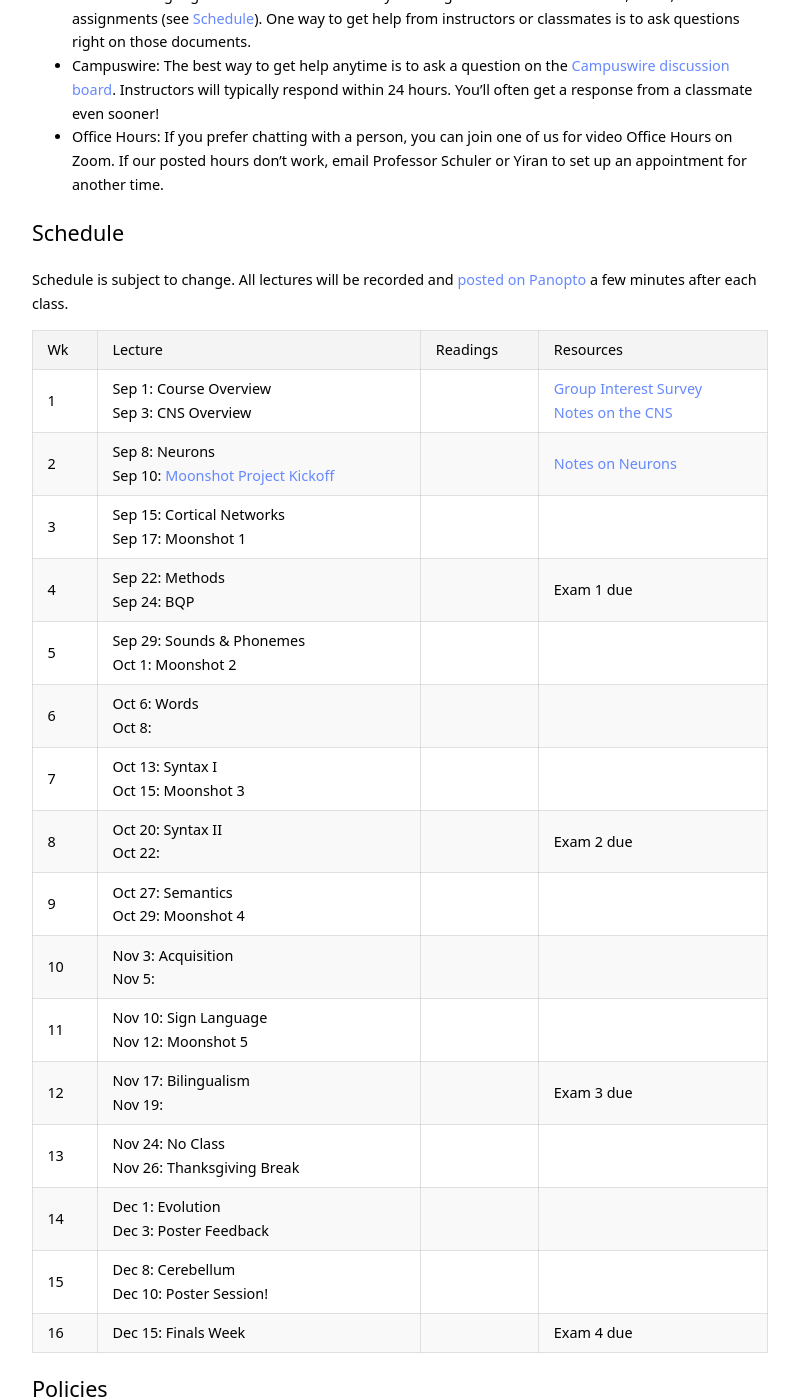
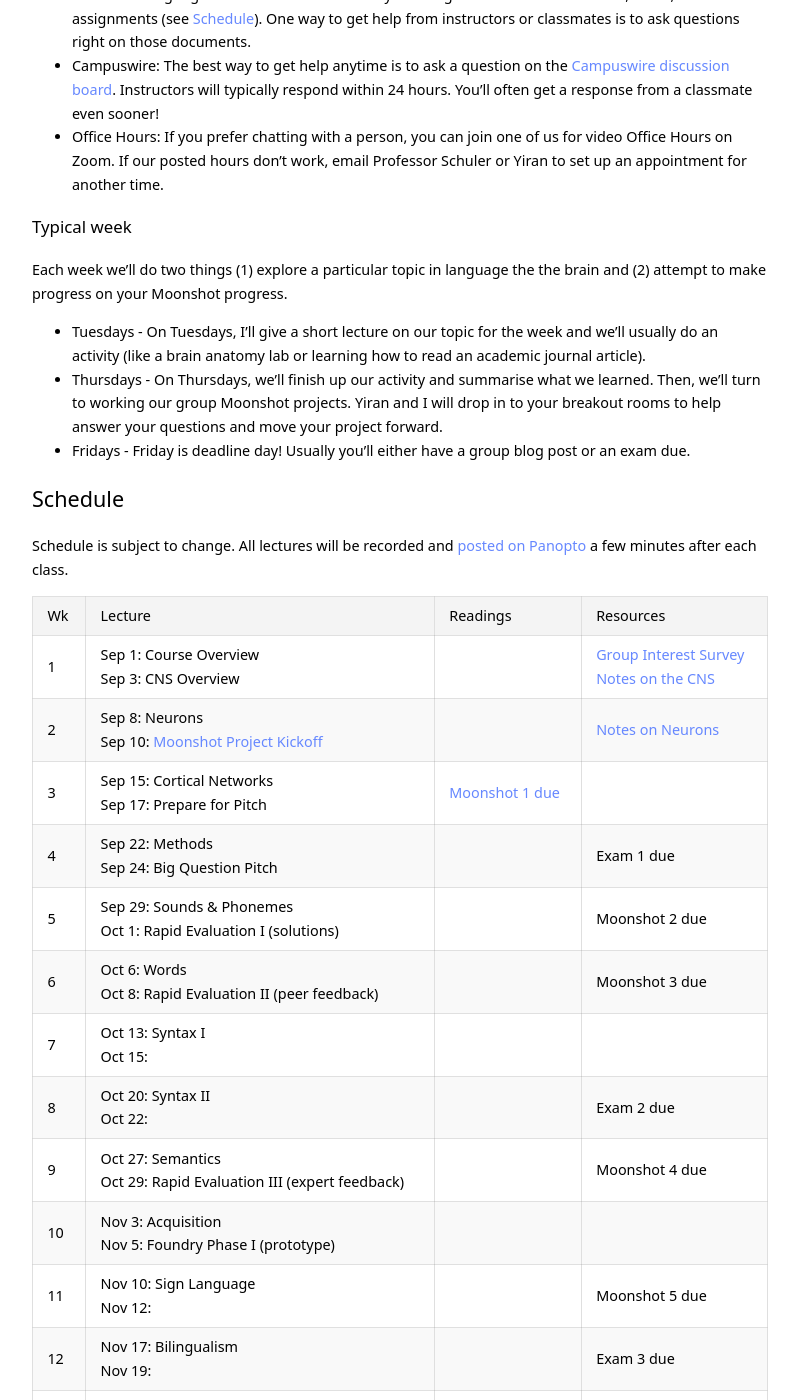
Before and after one commit to kschuler/ling104, a Jekyll site: the page built from index.md, in a window 1280 px wide and 1400 px high, scrolled down 1476 px. Shown: the whole window, without its empty margins (240-1039 px from the left). Built offline with Jekyll 4.4.1, drawn with Linux system fonts in a browser that asks for light colours; some of the changed text lies outside the part shown.

Commit message:
Update index.md

```diff
--- a/index.md
+++ b/index.md
@@ -33,7 +33,7 @@ This course offers an introduction to the brain basis of language. Our goal is t
 - **Exams (75%)** - There are four take-home exams, but the lowest exam score is dropped.
 - **Moonshot group project (25%)** -  You'll work in groups of 3 to find a solution to a big question in language and the brain. Your group will write 6 blog posts on your progress (25 points each), and present a poster (virtually!) on the final day of class (100 points).
 
-### Extra Credit
+### Extra credit
 - **Community engagement:** For each moonshot assignment, earn 5 points by making kind, constructive comments on other teams' blog posts.
 - **Research bonus:** Earn 10 bonus points for attending (live or later) any MINDCore seminar this semester and writing a [short paper](404.html) on how it connects to what you've learned in class.
 
@@ -42,6 +42,13 @@ This course offers an introduction to the brain basis of language. Our goal is t
 - **Campuswire:** The best way to get help anytime is to ask a question on the [Campuswire discussion board](https://campuswire.com/p/GD0DDA8D5). Instructors will typically respond within 24 hours. You'll often get a response from a classmate even sooner!
 - **Office Hours:** If you prefer chatting with a person, you can join one of us for video Office Hours on Zoom. If our posted hours don't work, email Professor Schuler or Yiran to set up an appointment for another time.
 
+### Typical week
+Each week we'll do two things (1) explore a particular topic in language the the brain and (2) attempt to make progress on your Moonshot progress.
+- **Tuesdays** - On Tuesdays, I'll give a short lecture on our topic for the week and we'll usually do an activity (like a brain anatomy lab or learning how to read an academic journal article).
+- **Thursdays** - On Thursdays, we'll finish up our activity and summarise what we learned. Then, we'll turn to working our group Moonshot projects. Yiran and I will drop in to your breakout rooms to help answer your questions and move your project forward.
+- **Fridays** - Friday is deadline day! Usually you'll either have a group blog post or an exam due.
+
+
 ## Schedule
 Schedule is subject to change. All lectures will be recorded and [posted on Panopto](404.html) a few minutes after each class.
 
@@ -49,19 +56,19 @@ Wk  | Lecture | Readings | Resources
   --- | --- | --- | ---
 1 | Sep 1: Course Overview <br> Sep 3: CNS Overview| | [Group Interest Survey]() <br>[Notes on the CNS](https://docs.google.com/document/d/1PRnxbS35voE_a0O-zt9b5AgpzA90kzHGQmPOjIeMIoo)
 2 | Sep 8: Neurons <br> Sep 10: [Moonshot Project Kickoff](https://docs.google.com/document/d/1R1Kg8u-a-HrHxRMTSBi6Wd1KjRrRTWkI7H1oB5bquEY/edit) | | [Notes on Neurons](https://docs.google.com/document/d/10m2TaXG4dH76JJWaoWzONSnLYD6Opt5RjLd1bbx04pE/edit?usp=sharing)
-3 | Sep 15: Cortical Networks <br> Sep 17: Moonshot 1| |
-4 | Sep 22: Methods <br> Sep 24: BQP| | Exam 1 due
-5 | Sep 29: Sounds & Phonemes<br> Oct 1: Moonshot 2 | |
-6 | Oct 6: Words <br> Oct 8: | |
-7 | Oct 13: Syntax I <br> Oct 15: Moonshot 3  | |
+3 | Sep 15: Cortical Networks <br> Sep 17: Prepare for Pitch | [Moonshot 1 due](https://docs.google.com/document/d/1IEKt2vV5e6BhMYsWkvUVUSD3IPSGx7yhPumBr1P2xa8/edit?usp=sharing)
+4 | Sep 22: Methods <br> Sep 24: Big Question Pitch| | Exam 1 due
+5 | Sep 29: Sounds & Phonemes<br> Oct 1: Rapid Evaluation I (solutions) | | Moonshot 2 due
+6 | Oct 6: Words <br> Oct 8: Rapid Evaluation II (peer feedback)  | | Moonshot 3 due
+7 | Oct 13: Syntax I <br> Oct 15: | |
 8 | Oct 20: Syntax II <br> Oct 22: | | Exam 2 due
-9 | Oct 27: Semantics <br> Oct 29: Moonshot 4 | |
-10 | Nov 3:  Acquisition <br> Nov 5:  | |
-11 | Nov 10: Sign Language <br> Nov 12: Moonshot 5 | |
+9 | Oct 27: Semantics <br> Oct 29: Rapid Evaluation III (expert feedback) | | Moonshot 4 due
+10 | Nov 3:  Acquisition <br> Nov 5: Foundry Phase I (prototype) | |
+11 | Nov 10: Sign Language <br> Nov 12: | | Moonshot 5 due
 12 | Nov 17: Bilingualism <br> Nov 19:  | | Exam 3 due
 13 | Nov 24: **No Class** <br> Nov 26: **Thanksgiving Break** | |
-14 | Dec 1: Evolution <br> Dec 3: Poster Feedback   | |
-15 | Dec 8: Cerebellum <br> Dec 10: Poster Session! | |
+14 | Dec 1: Evolution <br> Dec 3: Poster Feedback   | | Moonshot 6 due
+15 | Dec 8: Cerebellum <br> Dec 10: Poster Session! | | Final Poster due
 16 | Dec 15: Finals Week | | Exam 4 due
 
 ## Policies
```
